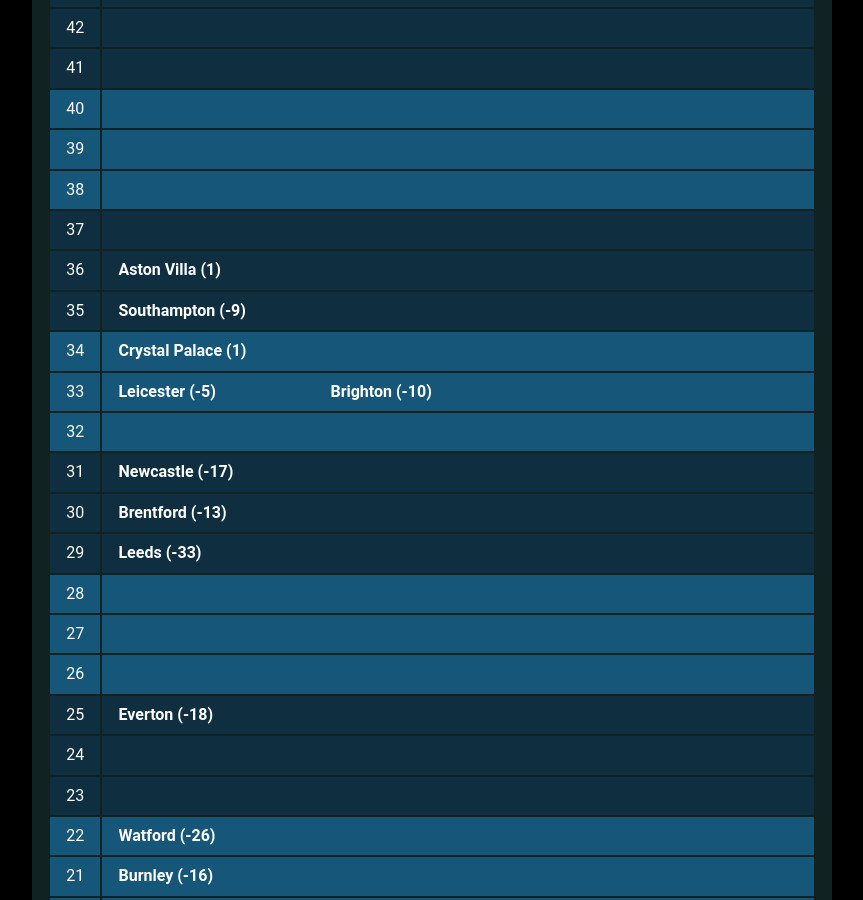
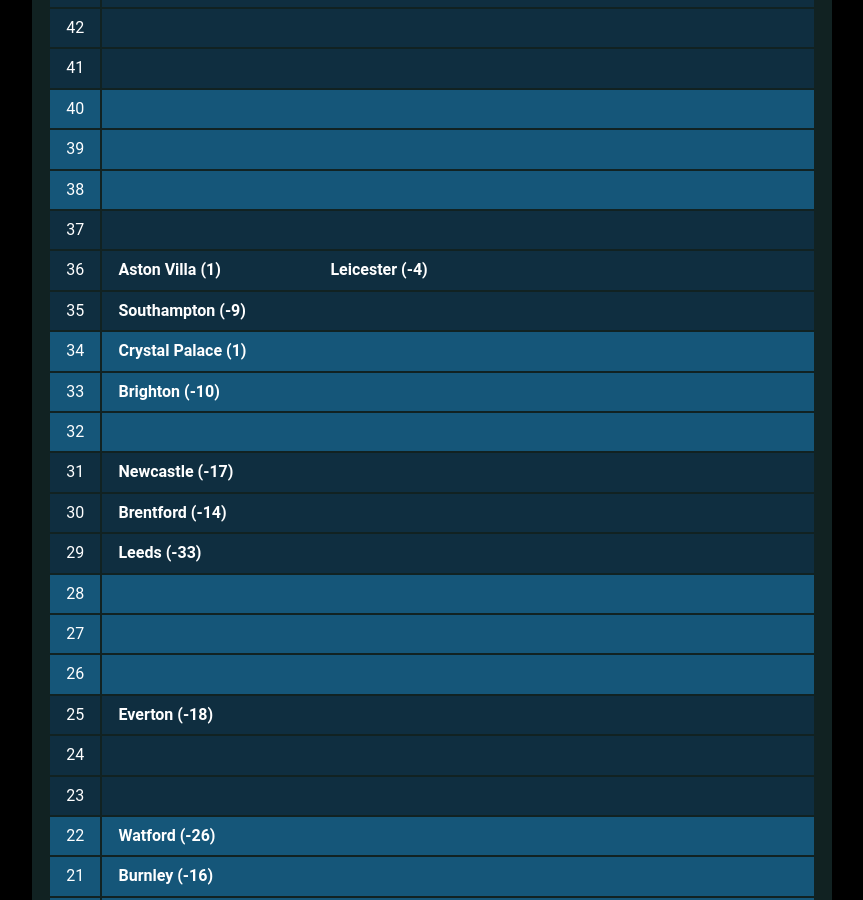
Before and after one commit to muru/muru.github.io, a Jekyll site: the page built from resources.md, in a window 1280 px wide and 900 px high, scrolled down 2608 px. Shown: the whole window, without its empty margins (208-1071 px from the left). Built offline with Jekyll 4.4.1, drawn with Linux system fonts in a browser that asks for light colours; some web fonts are replaced; some of the changed text lies outside the part shown.

Commit message:
updated cann-table: Mon 21 Mar 21:23:13 JST 2022

```diff
--- a/cann-table.html
+++ b/cann-table.html
@@ -102,6 +102,7 @@
 	<tr class="cann-row-1">
 		<td class="cann-point"> 51 </td>
 		<td class="cann-clubs">
+			<span class="club-name"> Tottenham (11) </span>
 		</td>
  	</tr>
 	<tr class="cann-row-1">
@@ -118,8 +119,7 @@
 	<tr class="cann-row-2">
 		<td class="cann-point"> 48 </td>
 		<td class="cann-clubs">
-			<span class="club-name"> West Ham (12) </span>
-			<span class="club-name"> Tottenham (9) </span>
+			<span class="club-name"> West Ham (10) </span>
 		</td>
  	</tr>
 	<tr class="cann-row-2">
@@ -182,6 +182,7 @@
 		<td class="cann-point"> 36 </td>
 		<td class="cann-clubs">
 			<span class="club-name"> Aston Villa (1) </span>
+			<span class="club-name"> Leicester (-4) </span>
 		</td>
  	</tr>
 	<tr class="cann-row-2">
@@ -199,7 +200,6 @@
 	<tr class="cann-row-1">
 		<td class="cann-point"> 33 </td>
 		<td class="cann-clubs">
-			<span class="club-name"> Leicester (-5) </span>
 			<span class="club-name"> Brighton (-10) </span>
 		</td>
  	</tr>
@@ -217,7 +217,7 @@
 	<tr class="cann-row-2">
 		<td class="cann-point"> 30 </td>
 		<td class="cann-clubs">
-			<span class="club-name"> Brentford (-13) </span>
+			<span class="club-name"> Brentford (-14) </span>
 		</td>
  	</tr>
 	<tr class="cann-row-2">
```
Also changed, not shown: other parts of cann-table.html (+1 -1 lines).
